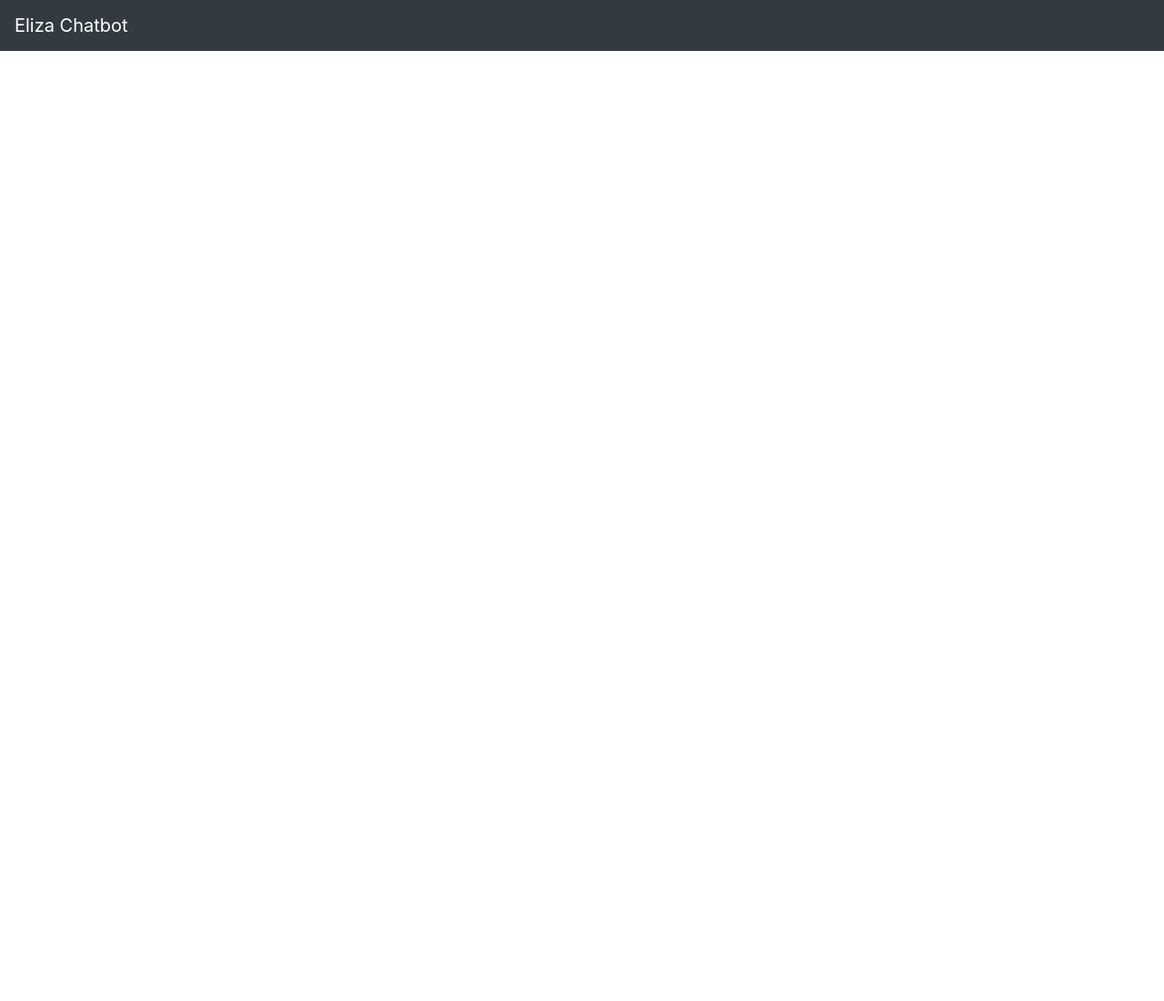
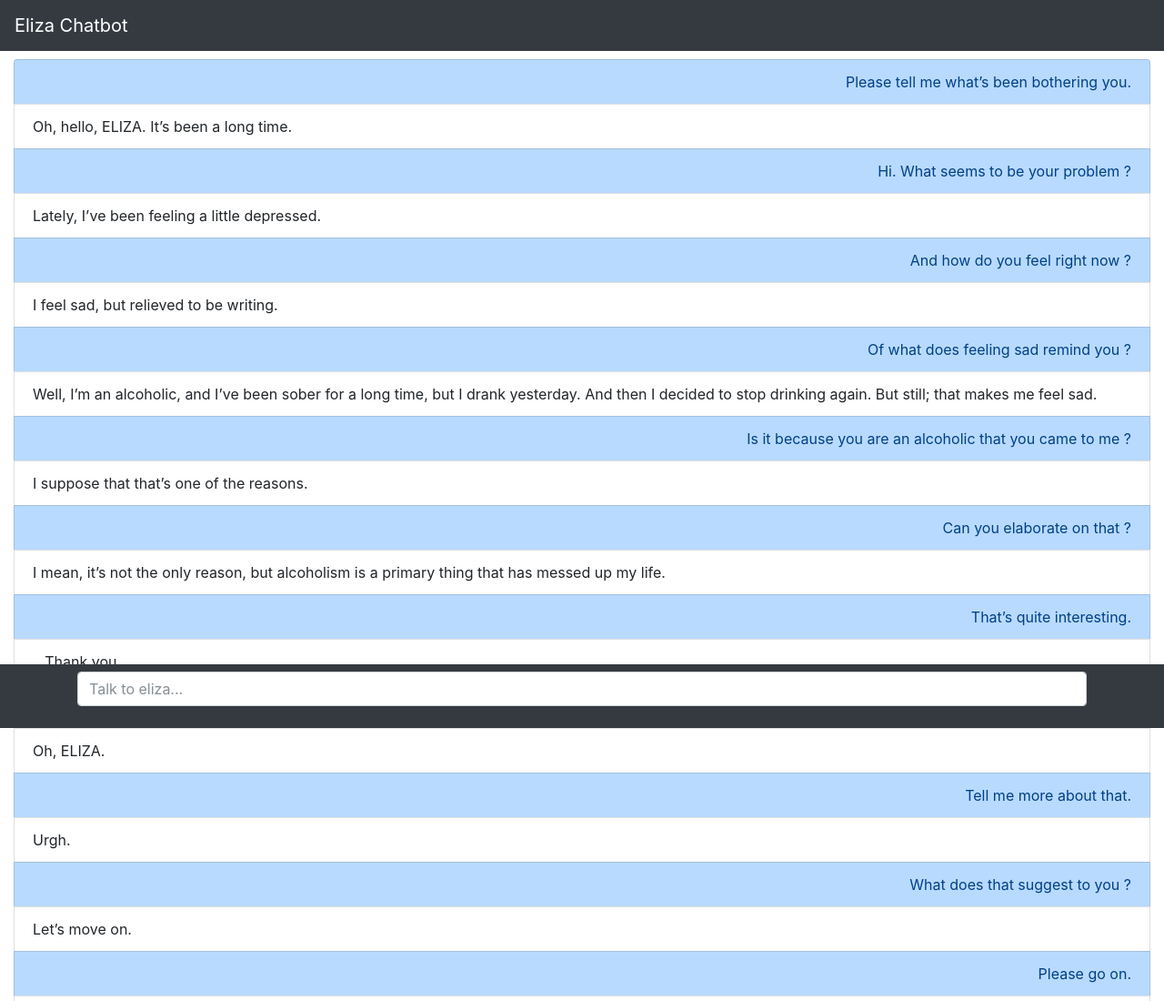
Before and after one commit to majo-z/Chatbot, a plain HTML site: page index.html in a window 1280 px wide. Shown: the top 1100 px of the page at 91% size. Before the commit the page ends 800 px from the top, so only its background shows below. Drawn offline with nearby package versions, Linux system fonts and the light colour scheme.

Commit message:
added hardcoded list and input box done in class

```diff
--- a/index.html
+++ b/index.html
@@ -23,6 +23,54 @@
         <a class="navbar-brand" href="#">Eliza Chatbot</a>
     </nav>
 
+    <div class="container-fluid">
+        <ul class="list-group">
+            <li class="list-group-item list-group-item-primary text-right"> Please tell me what’s been bothering you.</li>
+            <li class="list-group-item"> Oh, hello, ELIZA. It’s been a long time.</li>
+            <li class="list-group-item list-group-item-primary text-right"> Hi. What seems to be your problem ?</li>
+            <li class="list-group-item"> Lately, I’ve been feeling a little depressed.</li>
+            <li class="list-group-item list-group-item-primary text-right"> And how do you feel right now ?</li>
+            <li class="list-group-item"> I feel sad, but relieved to be writing.</li>
+            <li class="list-group-item list-group-item-primary text-right"> Of what does feeling sad remind you ?</li>
+            <li class="list-group-item"> Well, I’m an alcoholic, and I’ve been sober for a long time, but I drank yesterday. And then I decided to stop drinking again. But still; that makes me feel sad.</li>
+            <li class="list-group-item list-group-item-primary text-right"> Is it because you are an alcoholic that you came to me ?</li>
+            <li class="list-group-item"> I suppose that that’s one of the reasons.</li>
+            <li class="list-group-item list-group-item-primary text-right"> Can you elaborate on that ?</li>
+            <li class="list-group-item"> I mean, it’s not the only reason, but alcoholism is a primary thing that has messed up my life.</li>
+            <li class="list-group-item list-group-item-primary text-right"> That’s quite interesting.</li>
+            <li class="list-group-item"> …Thank you.</li>
+            <li class="list-group-item list-group-item-primary text-right"> Oh, I ?</li>
+            <li class="list-group-item"> Oh, ELIZA.</li>
+            <li class="list-group-item list-group-item-primary text-right"> Tell me more about that.</li>
+            <li class="list-group-item"> Urgh.</li>
+            <li class="list-group-item list-group-item-primary text-right"> What does that suggest to you ?</li>
+            <li class="list-group-item"> Let’s move on.</li>
+            <li class="list-group-item list-group-item-primary text-right"> Please go on.</li>
+            <li class="list-group-item"> Thank you.</li>
+            <li class="list-group-item list-group-item-primary text-right"> You’re not really talking about me — are you ?</li>
+            <li class="list-group-item"> What?</li>
+            <li class="list-group-item list-group-item-primary text-right"> What do you think ?</li>
+            <li class="list-group-item"> I mean, I feel happy to be writing right now, to be typing this as we speak. Lately, I’ve had writer’s block.</li>
+            <li class="list-group-item list-group-item-primary text-right"> You say you mean ?</li>
+            <li class="list-group-item"> That’s what I said.</li>
+            <li class="list-group-item list-group-item-primary text-right"> Can you elaborate on that ?</li>
+            <li class="list-group-item"> I only really feel happy when I’m writing.</li>
+            <li class="list-group-item list-group-item-primary text-right"> How long have you been writing ?</li>
+            <li class="list-group-item"> Always, but I’ve been writing seriously since I was eighteen.</li>
+            <li class="list-group-item list-group-item-primary text-right"> What incident are you thinking of ?</li>
+        </ul>
+    </div>
+
+    <div class="fixed-bottom bg-dark p-2">
+        <div class="container">
+            <form>
+                <div class="form-group">
+                    <input type="text" class="form-control" id="userInput" placeholder="Talk to eliza...">
+                </div>
+            </form>
+        </div>
+    </div>
+
     <!-- Optional JavaScript -->
     <!-- jQuery first, then Popper.js, then Bootstrap JS -->
     <script src="https://code.jquery.com/jquery-3.2.1.slim.min.js" integrity="sha384-KJ3o2DKtIkvYIK3UENzmM7KCkRr/rE9/Qpg6aAZGJwFDMVNA/GpGFF93hXpG5KkN"
```
